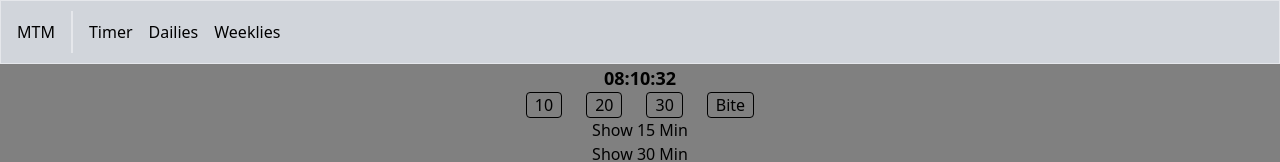
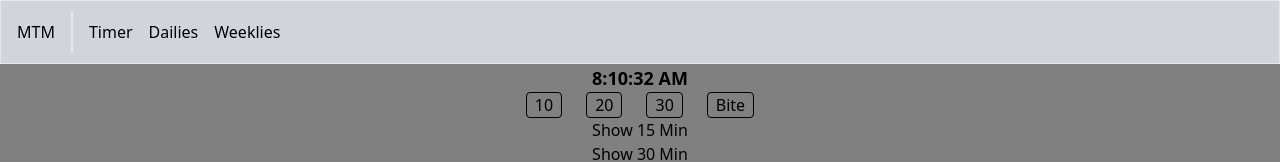
Before and after one commit to hyAndrewLee/Maple-Task-Manager, a Next.js app: page /timer in a window 1280 px wide. Shown: the top 162 px of the page. Built offline with nearby package versions, Linux system fonts and the light colour scheme.

Commit message:
set initial timer for timer endpoint

```diff
--- a/app/timer/page.tsx
+++ b/app/timer/page.tsx
@@ -1,11 +1,12 @@
-'use client';
+"use client";
 
-import React, { useState, useEffect } from 'react';
-import Head from 'next/head';
-import Timer from '@/app/components/Timer';
+import React, { useState, useEffect } from "react";
+import { format } from "date-fns";
+import Head from "next/head";
+import Timer from "@/app/components/Timer";
 
 export default function HomePage() {
-	const [time, setTime] = useState('');
+  const [time, setTime] = useState(format(new Date(), "pp"));
   const [shouldEnableTen, setShouldEnableTen] = useState(false);
   const [shouldEnableTwenty, setShouldEnablTwenty] = useState(false);
   const [shouldEnableThirty, setShouldEnableThirty] = useState(false);
@@ -15,29 +16,7 @@ export default function HomePage() {
 
   useEffect(() => {
     setInterval(() => {
-			const dateObject = new Date();
-
-			let hour: string | number = dateObject.getHours() % 12;
-			let minute: string | number = dateObject.getMinutes();
-			let second: string | number = dateObject.getSeconds();
-
-			if (hour === 0) {
-				hour = 12;
-			} else if (hour < 10) {
-				hour = `0${hour}`;
-			}
-
-			if (minute < 10) {
-				minute = `0${minute}`;
-			}
-
-			if (second < 10) {
-				second = `0${second}`;
-			}
-
-			const currentTime = hour + ':' + minute + ':' + second;
-
-			setTime(currentTime);
+      setTime(format(new Date(), "pp"));
     }, 1000);
   }, []);
 
--- a/package.json
+++ b/package.json
@@ -15,6 +15,7 @@
 		"@types/react": "18.2.64",
 		"@types/react-dom": "18.2.21",
 		"autoprefixer": "10.4.18",
+		"date-fns": "^3.6.0",
 		"eslint": "8.57.0",
 		"eslint-config-next": "14.1.3",
 		"formik": "^2.4.6",
```
Also changed, not shown: 1 other file (tests, documents, lock files or other folders). Lines whose indentation alone changed are shown as unchanged.
